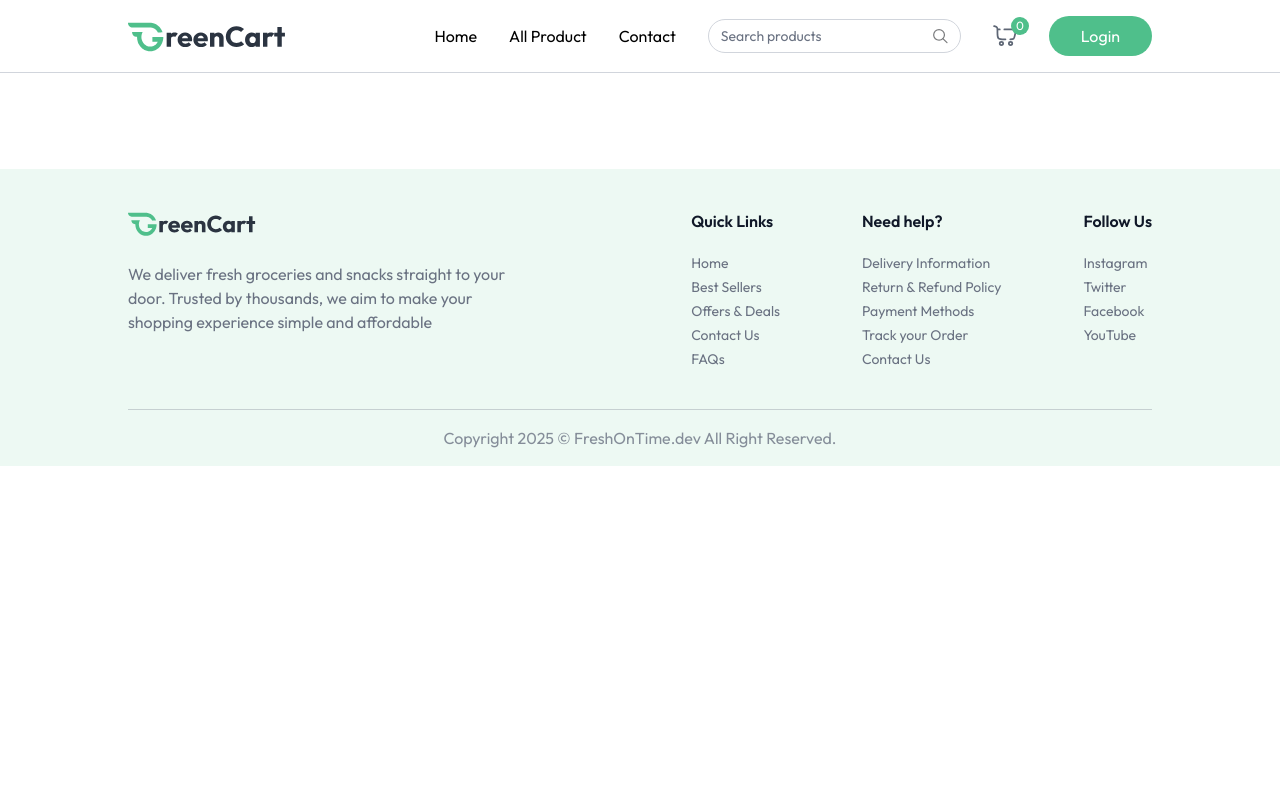
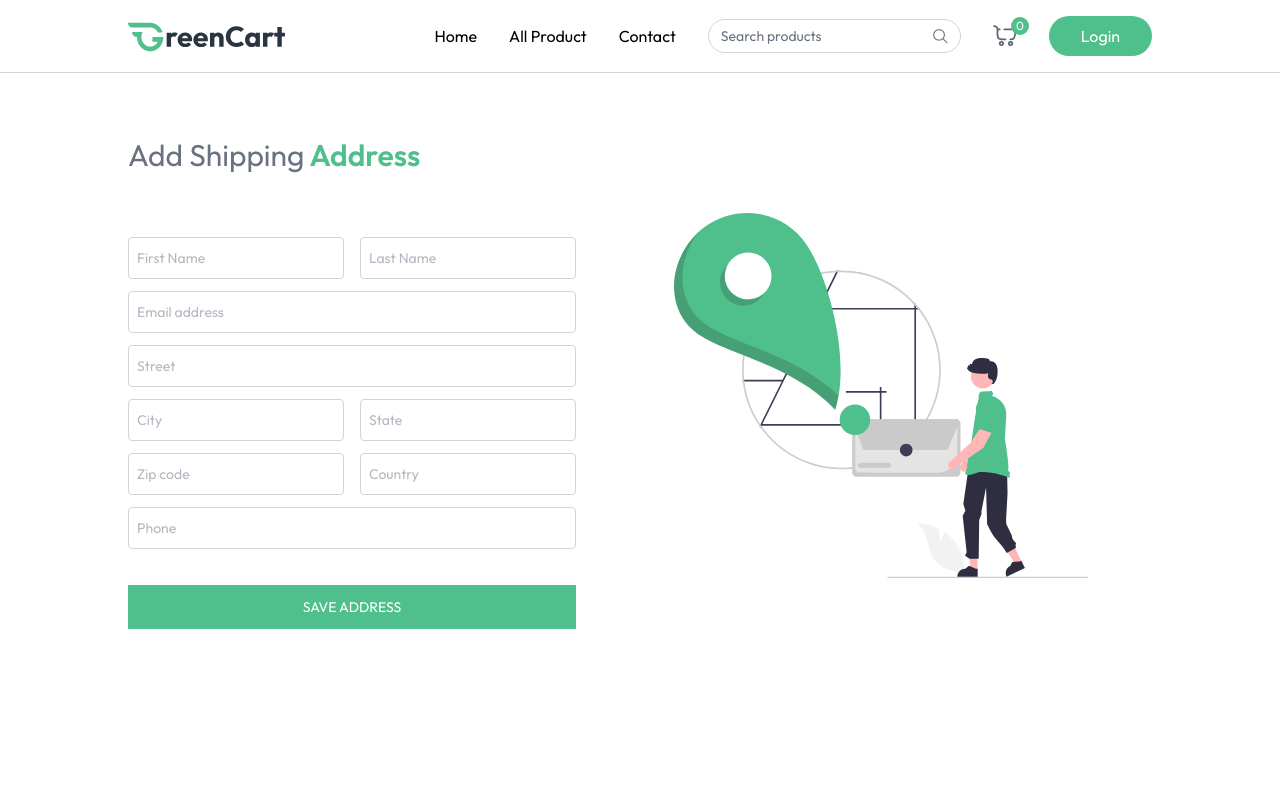
Before and after one commit to snehav2/FreshOnTime, a React (Vite) app in the folder client/: page /add-address in a window 1280 px wide. Shown: the top 800 px of the page. Built offline with nearby package versions, Linux system fonts and the light colour scheme.

Commit message:
Add Address page

```diff
--- a/client/src/App.jsx
+++ b/client/src/App.jsx
@@ -10,6 +10,7 @@
 import ProductCategory from './pages/ProductCategory'
 import ProductDetails from './pages/ProductDetails'
 import Cart from './pages/Cart'
+import AddAddress from './pages/AddAddress'
 const App = () => {
   const isSellerPath=useLocation().pathname.includes("seller");
   const {showUserLogin}=useAppContext()
@@ -25,6 +26,7 @@
           <Route path='/products/:category' element={<ProductCategory/>} />
           <Route path='/products/:category/:id' element={<ProductDetails/>} />
           <Route path='/cart' element={<Cart/>} />
+          <Route path='/add-address' element={<AddAddress/>} />
         </Routes>
       </div>
      {!isSellerPath && <Footer/>}
--- /dev/null
+++ b/client/src/pages/AddAddress.jsx
@@ -0,0 +1,76 @@
+import React, { useState } from 'react'
+import { assets } from '../assets/assets'
+
+const InputField=({type,placeholder,name,handleChange,address})=>(
+    <input className='w-full px-2 py-2.5 border border-gray-500/30 rounded outline-none text-gray-500 focus:border-primary transition'
+    type={type}
+    placeholder={placeholder}
+    onChange={handleChange}
+    name={name}
+    value={address[name]}
+    required
+
+    />
+)
+
+const AddAddress = () => {
+
+
+    const [address,setAddress]=useState({
+        firstName: '',
+        lastName: '',
+        email: '',
+        street: '',
+        city: '',
+        state: '',
+        zipcode: '',
+        country: '',
+        phone: '',
+})
+    const handleChange=(e)=>{
+        const {name,value}=e.target;
+        setAddress((prevAddress)=>({
+            ...prevAddress,
+            [name]:value,
+        }))
+    }
+
+
+    const onSubmitHandler=async(e)=>{
+        e.preventDefault();
+    }
+
+
+  return (
+    <div className='mt-16 pb-16'>
+        <p className='text-2xl md:text-3xl text-gray-500'>Add Shipping
+            <span className='font-semibold text-primary'> Address</span></p>
+            <div className='flex flex-col-reverse md:flex-row justify-between mt-10'>
+                <div className='flex-1 max-w-md'>
+                    <form onSubmit={onSubmitHandler} className='space-y-3 mt-6 text-sm'>
+                        <div className='grid grid-cols-2 gap-4'>
+                            <InputField handleChange={handleChange} address={address} name='firstName' type="text" placeholder="First Name"/>
+                            <InputField handleChange={handleChange} address={address} name='lastName' type="text" placeholder="Last Name"/>
+                        </div>
+                            <InputField handleChange={handleChange} address={address} name='email' type="email" placeholder="Email address"/>
+                            <InputField handleChange={handleChange} address={address} name='street' type="text" placeholder="Street"/>
+                        <div className='grid grid-cols-2 gap-4'>
+                            <InputField handleChange={handleChange} address={address} name='city' type="text" placeholder="City"/>
+                            <InputField handleChange={handleChange} address={address} name='state' type="text" placeholder="State"/>
+                        </div>
+                        <div className='grid grid-cols-2 gap-4'>
+                            <InputField handleChange={handleChange} address={address} name='zipcode' type="number" placeholder="Zip code"/>
+                            <InputField handleChange={handleChange} address={address} name='country' type="text" placeholder="Country"/>
+                        </div>
+                        <InputField handleChange={handleChange} address={address} name='phone' type="text" placeholder="Phone"/>
+                        <button className='w-full mt-6 bg-primary text-white py-3 hover:bg-primary-dull transition cursor-pointer uppercase'>Save Address</button>
+                    </form>
+
+                </div>
+                <img className='md:mr-16 mb-16 md:mt-0' src={assets.add_address_iamge} alt="Add Address"/>
+            </div>
+    </div>
+  )
+
+}
+export default AddAddress
```
